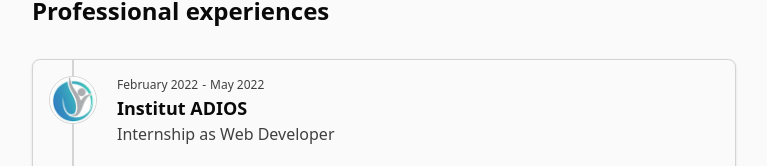
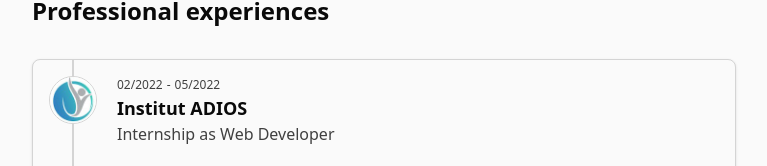
Before and after one commit to nathanEvrardDaCunha/portfolio-v1, a React (Vite) app: page / in a window 1280 px wide. Shown: the part 393-559 px from the top of the page, without its empty margins (256-1023 px from the left). Built offline with nearby package versions, Linux system fonts and the light colour scheme.

Commit message:
refactor: change date format to MM/YYYY

```diff
--- a/src/pages/HomeWork.tsx
+++ b/src/pages/HomeWork.tsx
@@ -28,11 +28,11 @@ const HomeWork = () => {
                         <div className="flex flex-col">
                             <div className="flex flex-row gap-1">
                                 <time dateTime="2022-02" className="text-[12px] text-neutral-700 dark:text-neutral-300">
-                                    February 2022
+                                    02/2022
                                 </time>
                                 <p className="text-[12px] text-neutral-700">-</p>
                                 <time dateTime="2022-05" className="text-[12px] text-neutral-700 dark:text-neutral-300">
-                                    May 2022
+                                    05/2022
                                 </time>
                             </div>
 
```
